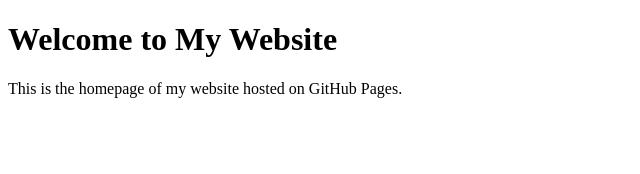
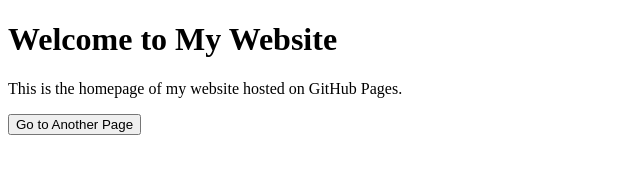
Before and after one commit to 510051/LEAD-program, a plain HTML site: page index.html in a window 1280 px wide. Shown: the whole page, without its empty margins (0-640 px from the left). Drawn offline with Linux system fonts and the light colour scheme.

Commit message:
Update index.html

```diff
--- a/index.html
+++ b/index.html
@@ -8,5 +8,7 @@
 <body>
     <h1>Welcome to My Website</h1>
     <p>This is the homepage of my website hosted on GitHub Pages.</p>
+    <button onclick="window.location.href='chess.html'">Go to Another Page</button>
+
 </body>
 </html>
```
